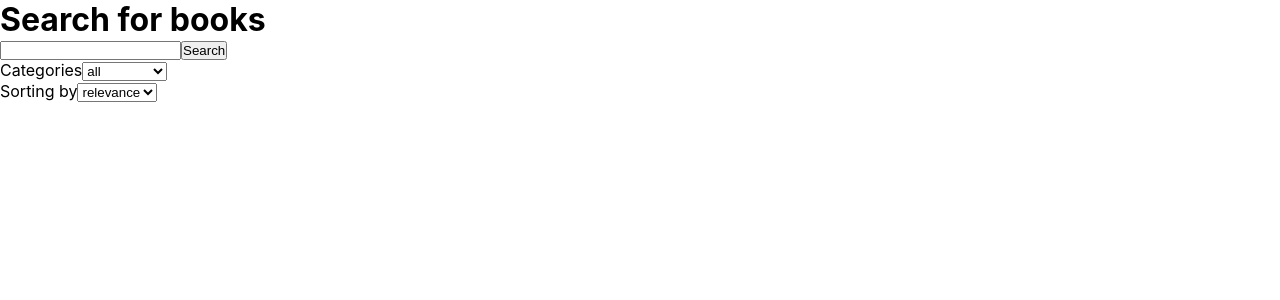
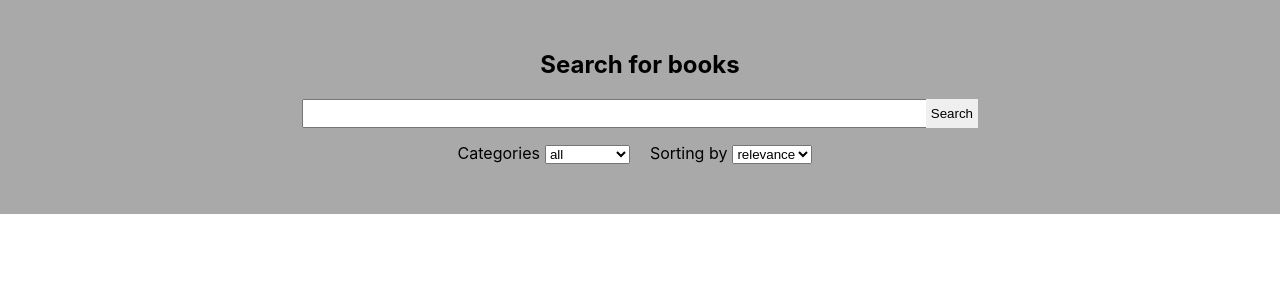
Before and after one commit to BrilAlex/books-search-test-task, a React (Create React App) app: page / in a window 1280 px wide. Shown: the top 300 px of the page. Built offline with nearby package versions, Linux system fonts and the light colour scheme.

Commit message:
Component styles added

```diff
--- /dev/null
+++ b/src/features/book/ui/Book.module.css
@@ -0,0 +1,35 @@
+.container {
+    display: flex;
+    flex-wrap: wrap;
+    max-width: 1140px;
+    margin: 0 auto;
+    padding: 12px;
+}
+
+.image {
+    display: flex;
+    justify-content: center;
+    align-items: center;
+    width: 300px;
+    padding: 10px;
+    background-color: darkgray;
+}
+.image img {
+    max-width: 100%;
+}
+.info {
+    padding: 20px;
+}
+.category {
+    margin-bottom: 25px;
+}
+.info h1 {
+    margin-bottom: 15px;
+}
+.authors {
+    margin-bottom: 20px;
+}
+.description {
+    padding: 10px;
+    border: 1px solid darkgray;
+}
--- a/src/features/book/ui/Book.tsx
+++ b/src/features/book/ui/Book.tsx
@@ -2,6 +2,7 @@ import {FC, useEffect} from "react";
 import {useAppDispatch, useAppSelector} from "../../../main/bll/store";
 import {useParams} from "react-router-dom";
 import {getBook} from "../bll/bookReducer";
+import s from "./Book.module.css";
 
 export const Book: FC = () => {
   const {id} = useParams<"id">();
@@ -14,15 +15,15 @@ export const Book: FC = () => {
 
   return (
     book ?
-      <div>
-        <div>
+      <div className={s.container}>
+        <div className={s.image}>
           <img src={book.volumeInfo.imageLinks.thumbnail} alt={book.volumeInfo.title}/>
         </div>
-        <div>
-          <p>{book.volumeInfo.mainCategory}</p>
+        <div className={s.info}>
+          <p className={s.category}>{book.volumeInfo.mainCategory}</p>
           <h1>{book.volumeInfo.title}</h1>
-          <p>{book.volumeInfo.authors.join(", ")}</p>
-          <p>{book.volumeInfo.description}</p>
+          <p className={s.authors}>{book.volumeInfo.authors.join(", ")}</p>
+          <p className={s.description}>{book.volumeInfo.description}</p>
         </div>
       </div>
       :
--- a/src/features/search/dal/searchApi.ts
+++ b/src/features/search/dal/searchApi.ts
@@ -8,6 +8,7 @@ export const searchAPI = {
       q: qParam,
       orderBy: params.orderBy,
     };
+
     return instance.get<GetSearchResultsResponseType>(
       "volumes",
       {params: {...queryParams, key: "AIzaSyD-2JphujQms2y-fIfaSeuMybXP4ahaCuQ"}},
--- /dev/null
+++ b/src/features/search/ui/Search.module.css
@@ -0,0 +1,46 @@
+.container {
+    max-width: 1140px;
+    margin: 0 auto;
+    padding: 12px;
+}
+
+.resultsCount {
+    margin-bottom: 20px;
+    padding: 10px;
+    text-align: center;
+}
+
+.searchResults {
+    display: flex;
+    justify-content: space-between;
+    align-items: flex-start;
+    flex-wrap: wrap;
+}
+
+.searchResults .navLink {
+    color: inherit;
+    text-decoration: none;
+}
+
+.searchResult {
+    width: 320px;
+    padding: 10px;
+    background: darkgray;
+}
+
+.image {
+    text-align: center;
+    height: 250px;
+}
+
+.image img {
+    max-width: 100%;
+}
+
+.searchResult .category {
+    margin-bottom: 15px;
+}
+
+.searchResult h3 {
+    margin-bottom: 10px;
+}
--- a/src/features/search/ui/Search.tsx
+++ b/src/features/search/ui/Search.tsx
@@ -2,23 +2,26 @@ import {FC} from "react";
 import {useAppSelector} from "../../../main/bll/store";
 import {NavLink} from "react-router-dom";
 import {PATH} from "../../../main/ui/main/pages/Pages";
+import s from "./Search.module.css";
 
 export const Search: FC = () => {
   const results = useAppSelector(state => state.search.results);
 
   return (
-    <div>
-      <div>Found {results.length} results</div>
-      <div>
+    <div className={s.container}>
+      <div className={s.resultsCount}>Found {results.length} results</div>
+      <div className={s.searchResults}>
         {
           results.map(r => {
             const {title, authors, categories, imageLinks} = r.volumeInfo;
 
             return (
-              <NavLink key={r.id} to={`${PATH.BOOK}/${r.id}`}>
-                <div>
-                  <img src={imageLinks.thumbnail} alt={title}/>
-                  <p>{categories[0]}</p>
+              <NavLink key={r.id} to={`${PATH.BOOK}/${r.id}`} className={s.navLink}>
+                <div className={s.searchResult}>
+                  <div className={s.image}>
+                    <img src={imageLinks.thumbnail} alt={title}/>
+                  </div>
+                  <p className={s.category}>{categories[0]}</p>
                   <h3>{title}</h3>
                   <p>{authors.join(", ")}</p>
                 </div>
--- a/src/main/ui/App.css
+++ b/src/main/ui/App.css
@@ -1,4 +1,5 @@
 * {
   margin: 0;
   padding: 0;
+  box-sizing: border-box;
 }
--- /dev/null
+++ b/src/main/ui/main/header/Header.module.css
@@ -0,0 +1,48 @@
+.header {
+    padding: 50px 80px;
+    background-color: darkgray;
+}
+
+
+.container {
+    display: flex;
+    flex-direction: column;
+    align-items: center;
+    max-width: 700px;
+    margin: 0 auto;
+    padding: 0 12px;
+}
+
+
+.header h2 {
+    margin-bottom: 20px;
+}
+
+.searchBlock {
+    position: relative;
+    width: 100%;
+    margin-bottom: 15px;
+}
+
+.searchBlock input {
+    width: 100%;
+    padding: 5px 8px;
+    outline: none;
+}
+
+.searchBlock button {
+    position: absolute;
+    right: 0;
+    top: 0;
+    height: 100%;
+    padding: 3px 5px;
+    border: none;
+}
+
+.filtersBlock span {
+    margin: 0 5px;
+}
+
+.filtersBlock select {
+    margin-right: 15px;
+}
--- a/src/main/ui/main/header/Header.tsx
+++ b/src/main/ui/main/header/Header.tsx
@@ -4,6 +4,7 @@ import {getSearchResults} from "../../../../features/search/bll/searchReducer";
 import {PATH} from "../pages/Pages";
 import {useAppDispatch} from "../../../bll/store";
 import {categories, orderBy} from "../../../../features/search/dal/searchApi";
+import s from "./Header.module.css";
 
 export const Header: FC = () => {
   const [searchQuery, setSearchQuery] = useState("");
@@ -36,26 +37,28 @@ export const Header: FC = () => {
   };
 
   return (
-    <div>
-      <h1>Search for books</h1>
+    <div className={s.header}>
+      <div className={s.container}>
+        <h2>Search for books</h2>
+        <div className={s.searchBlock}>
           <input
             value={searchQuery}
             onChange={changeSearchQuery}
             onKeyPress={enterKayHandler}
           />
           <button onClick={sendSearchQuery}>Search</button>
-      <div>
+        </div>
+        <div className={s.filtersBlock}>
           <span>Categories</span>
           <select onChange={changeCategory}>
             {categories.map((c, i) => <option key={c + "-" + i} value={c}>{c}</option>)}
           </select>
-      </div>
-      <div>
           <span>Sorting by</span>
           <select onChange={changeOrderBy}>
             {orderBy.map((o, i) => <option key={o + "-" + i} value={o}>{o}</option>)}
           </select>
         </div>
       </div>
+    </div>
   );
 };
```
Lines whose indentation alone changed are shown as unchanged.
